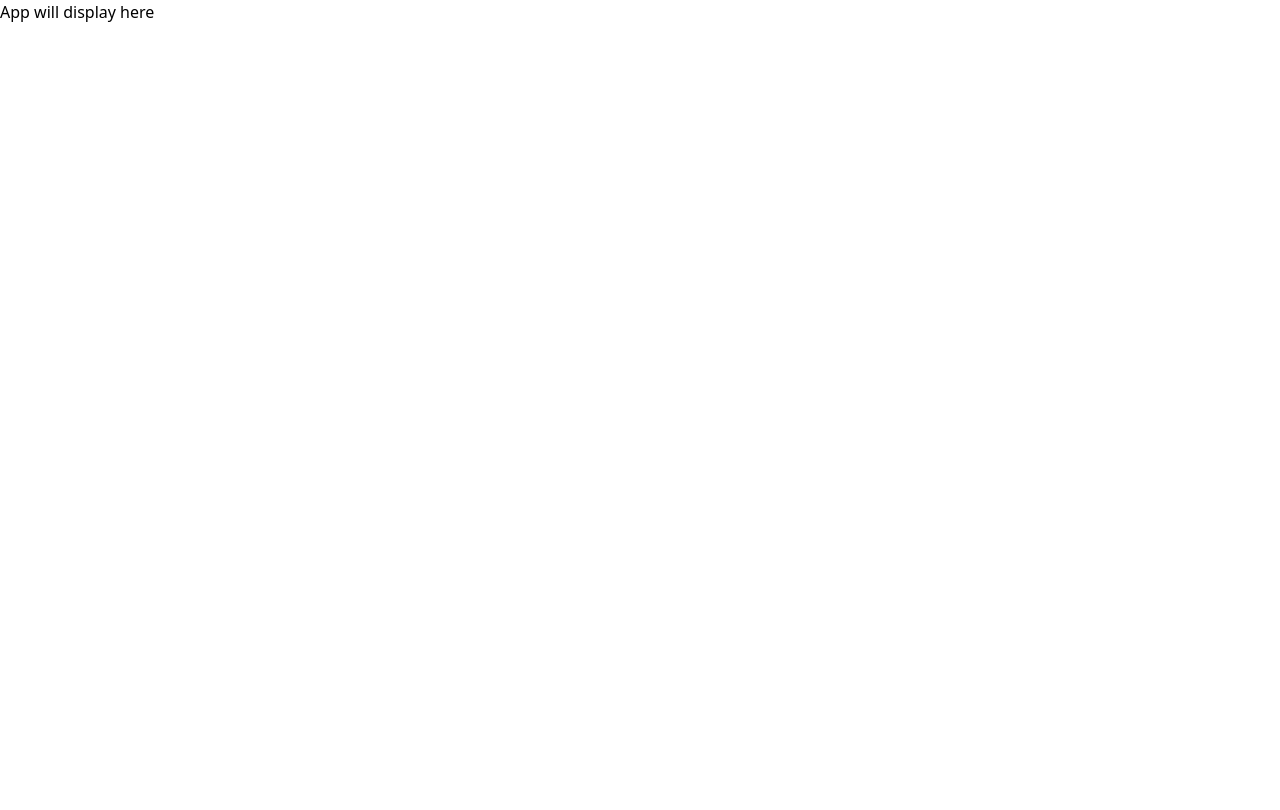
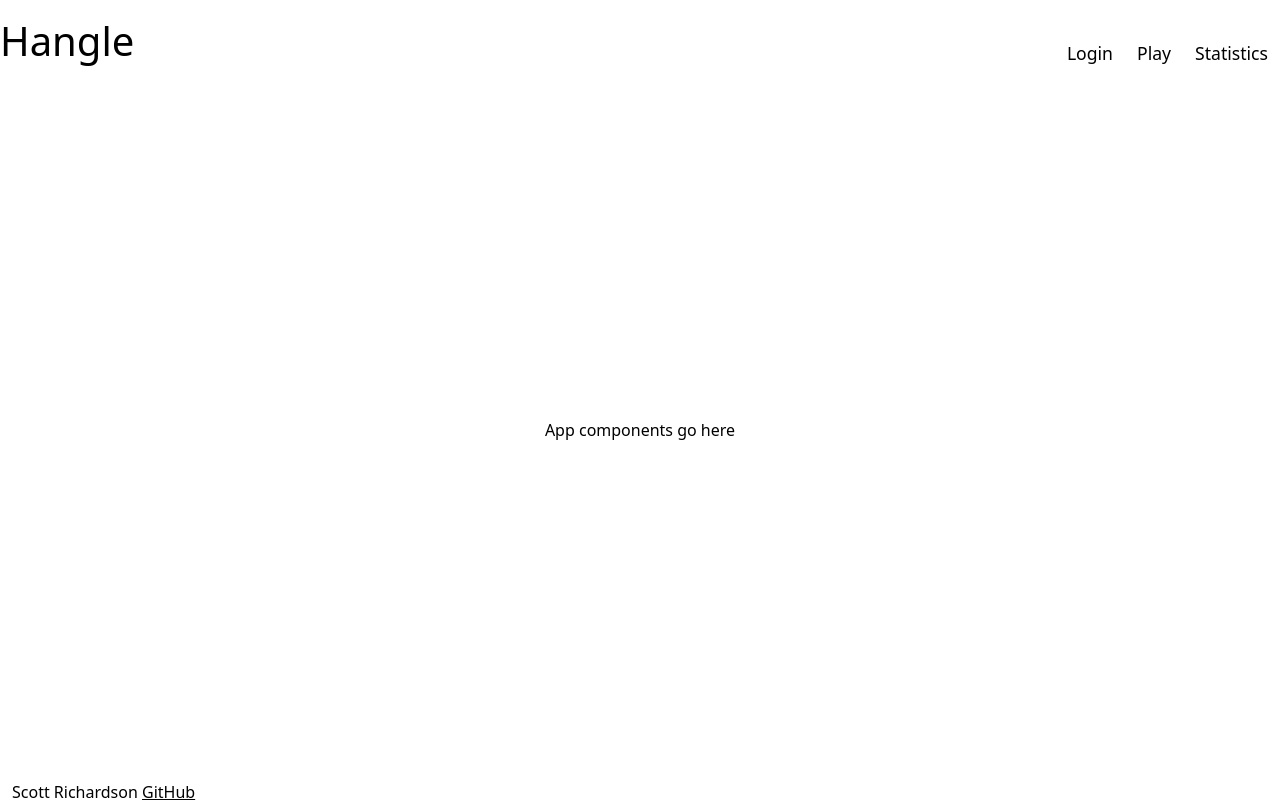
Before and after one commit to scott-richardson-135/startup, a React (Vite) app: page / in a window 1280 px wide. Built offline with nearby package versions, Linux system fonts and the light colour scheme.

Commit message:
added header and footer to app.jsx

```diff
--- a/src/app.jsx
+++ b/src/app.jsx
@@ -3,5 +3,26 @@ import 'bootstrap/dist/css/bootstrap.min.css';
 import './app.css';
 
 export default function App() {
-  return <div className='body bg-white'>App will display here</div>;
+  return (<div className='body bg-white'>
+    <header className="container-fluid">
+        {/* Header stuff */}
+        <nav className="navbar fixed-top">
+            <h1>Hangle</h1>
+            <menu className="navbar nav">
+                <li className="nav-item"><a className="nav-link active" href="index.html">Login</a></li>
+                <li className="nav-item"><a className="nav-link active" href="play.html">Play</a></li>
+                <li className="nav-item"><a className="nav-link active" href="stats.html">Statistics</a></li>
+            </menu>
+        </nav>
+    </header>
+
+    <main>App components go here</main>
+
+    <footer>
+        <div class="container-fluid">
+            <span class="text-reset">Scott Richardson </span>
+            <a class="text-reset" href="https://github.com/scott-richardson-135/startup">GitHub</a>
+        </div>
+    </footer>
+  </div>);
 }
```
